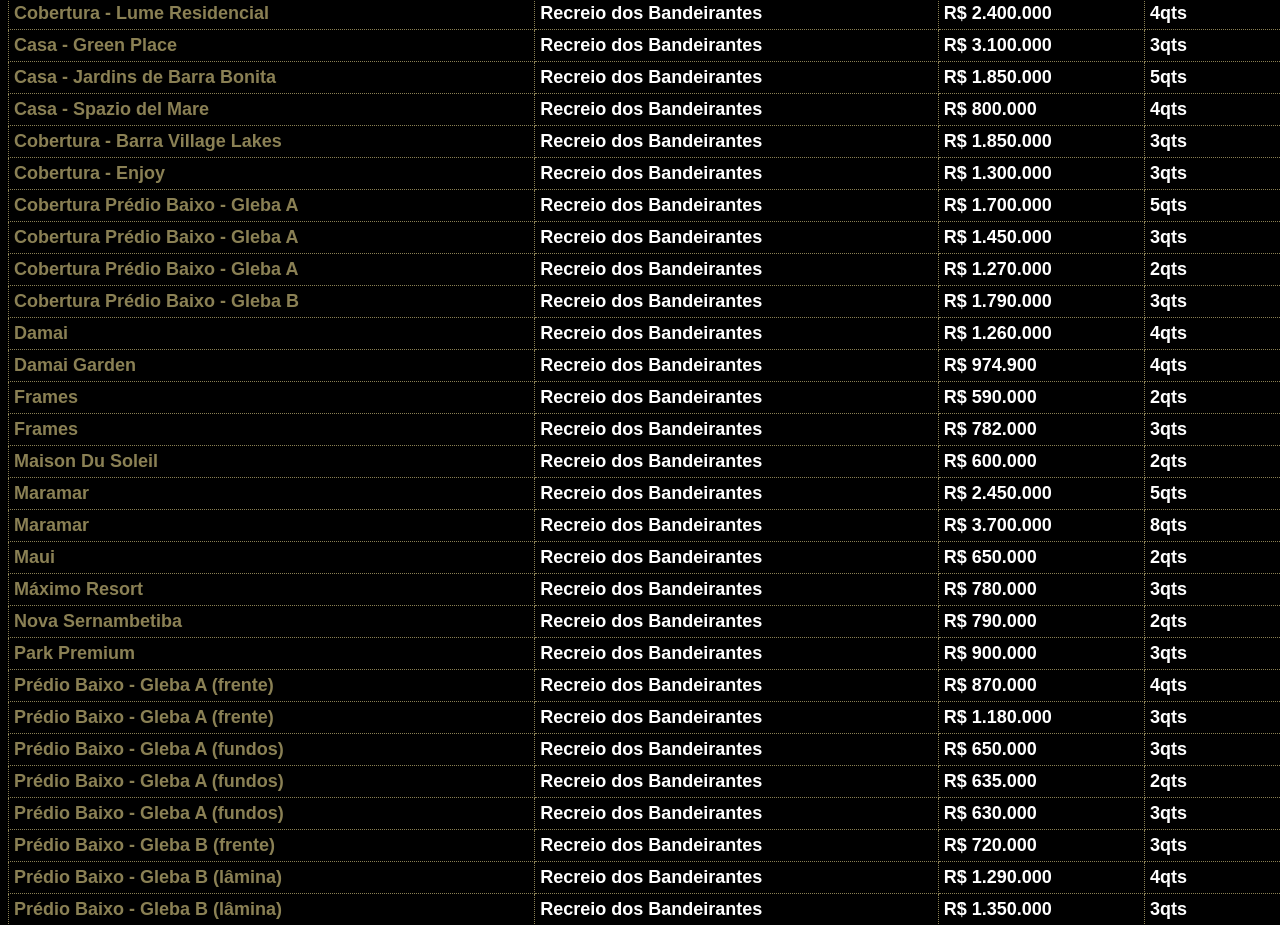
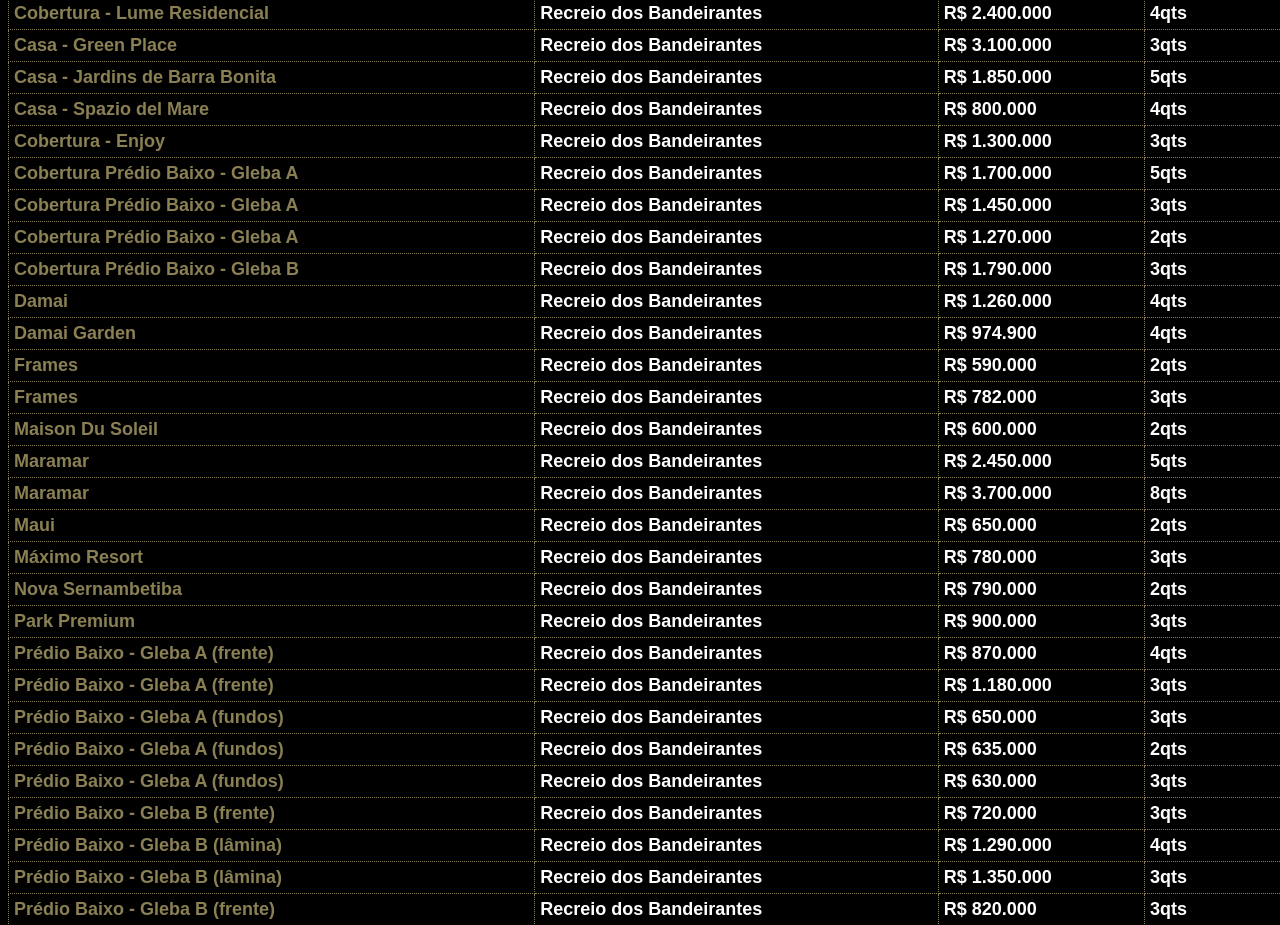
Before and after one commit to PedroCrqs/planilha-de-opcoes, a plain HTML site: page index.html in a window 1280 px wide. Shown: the part 1550-2475 px from the top of the page. Drawn offline with Linux system fonts and the light colour scheme; a web font is replaced by a local one.

Commit message:
Cob Barra Village Lakes selled

```diff
--- a/index.html
+++ b/index.html
@@ -647,19 +647,6 @@
           <td>
             <a
               class="bName"
-              href="https://drive.google.com/drive/u/1/folders/1UtPC1OQXbMu4lsSTiW7TIpAfMICypVaJ"
-              target="_blank"
-              >Cobertura - Barra Village Lakes</a
-            >
-          </td>
-          <td>Recreio dos Bandeirantes</td>
-          <td>R$ 1.850.000</td>
-          <td>3qts</td>
-        </tr>
-        <tr>
-          <td>
-            <a
-              class="bName"
               href="https://drive.google.com/drive/u/1/folders/11u0d1JykWewm9JwUqEOS1aLAjdIWKch3"
               target="_blank"
               >Cobertura - Enjoy</a
```
